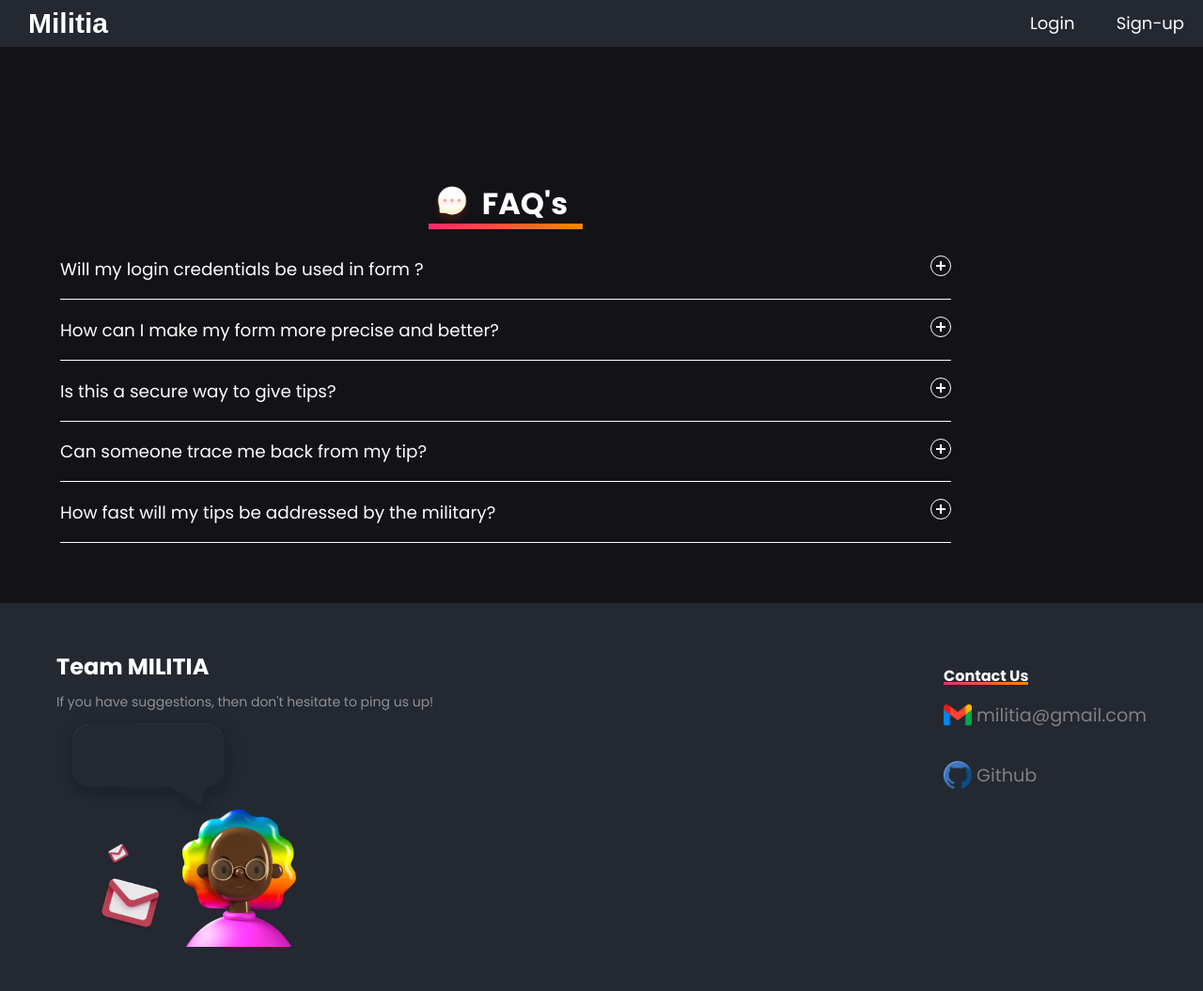
After one commit to priyapahwa/Dais-Militia, a Django app: template templates/faq.html in a window 1280 px wide. The commit adds this page. Shown: the whole page at 94% size. Run offline with Django 3.2, Linux system fonts and the light colour scheme; the template is opened without the code that fills it, so the values that code supplies are empty; some libraries are stand-ins or nearby versions.

Commit message:
Footer file and faq file seperated

```diff
--- a/templates/base.html
+++ b/templates/base.html
@@ -17,4 +17,5 @@
     {% include 'nav.html' %}
     {% block content %} {% endblock content %}
   </body>
+  {% include 'footer.html' %}
 </html>
--- /dev/null
+++ b/templates/faq.html
@@ -0,0 +1,166 @@
+{% extends 'base.html' %}
+{% load static %}
+
+{% block title %}Faq{% endblock title %}
+
+{% block styles %}
+<link rel="stylesheet" href="{% static 'assets/form.css' %}">
+<link rel="shortcut icon" href="{% static 'img/favicon.png' %}" type="image/png">
+{% endblock styles %}
+
+{% block content %}
+<style>
+    @media screen and (min-width: 600px) {
+      .col-25  {
+     display:flex;
+     justify-content: end;
+      }
+    }
+      .faqcontainer {
+       display:flex;
+        flex-direction:column;
+        flex-wrap: wrap;
+         margin: 0 auto;
+         padding: 4rem;
+
+    }
+     .accordion .accordion-item {
+         border-bottom: 1px solid white;
+    }
+
+     .accordion button {
+         position: relative;
+         display: block;
+         text-align: left;
+         width: 100%;
+         padding: 1em 0;
+         color: white;
+         font-size: 1.15rem;
+         font-weight: 400;
+         border: none;
+         background: none;
+         outline: none;
+    }
+     .accordion button:hover, .accordion button:focus {
+         cursor: pointer;
+         color: white;
+    }
+     .accordion button:hover::after, .accordion button:focus::after {
+         cursor: pointer;
+         color: grey;
+         border: 1px solid grey;
+    }
+     .accordion button .accordion-title {
+         padding: 1.5em 1.5em 2em 0;
+    }
+     .accordion button .icon {
+         display: inline-block;
+         position: absolute;
+         top: 18px;
+         right: 0;
+         width: 22px;
+         height: 22px;
+         border: 1px solid;
+         border-radius: 22px;
+    }
+     .accordion button .icon::before {
+         display: block;
+         position: absolute;
+         content: '';
+         top: 9px;
+         left: 5px;
+         width: 10px;
+         height: 2px;
+         background: currentColor;
+    }
+     .accordion button .icon::after {
+         display: block;
+         position: absolute;
+         content: '';
+         top: 5px;
+         left: 9px;
+         width: 2px;
+         height: 10px;
+         background: currentColor;
+    }
+     .accordion button[aria-expanded='true'] {
+         color: grey;
+    }
+     .accordion button[aria-expanded='true'] .icon::after {
+         width: 0;
+    }
+     .accordion button[aria-expanded='true'] + .accordion-content {
+         opacity: 1;
+         max-height: 9em;
+         transition: all 200ms linear;
+         will-change: opacity, max-height;
+    }
+     .accordion .accordion-content {
+         opacity: 0;
+         max-height: 0;
+         overflow: hidden;
+         transition: opacity 200ms linear, max-height 200ms linear;
+         will-change: opacity, max-height;
+    }
+     .accordion .accordion-content p {
+         font-size: 1rem;
+         font-weight: 300;
+         margin: 2em 0;
+    }
+
+    </style>
+
+<div class="faqcontainer">
+    <center><h1 class="headings underline--magical " style="padding-right:1rem ;padding-bottom:0.7rem"> <img src="{% static 'img/faq.png' %}" height="50rem" alt="" style="position: relative;top:1rem"> FAQ's</h1></center>
+    <div class="accordion">
+      <div class="accordion-item">
+        <button id="accordion-button-1" aria-expanded="false"><span class="accordion-title">Will my login credentials be used in form ?</span><span class="icon" aria-hidden="true"></span></button>
+        <div class="accordion-content">
+          <p>The login details are only taken in order to make sure that verified citizens are using the form.Aadhar authentication helps in achieving that.When a person uses a form,the military does not recieve identity details of the civilian.</p>
+        </div>
+      </div>
+      <div class="accordion-item">
+        <button id="accordion-button-2" aria-expanded="false"><span class="accordion-title">How can I make my form more precise and better?</span><span class="icon" aria-hidden="true"></span></button>
+        <div class="accordion-content">
+          <p>Be precise while describing the incident.Don't write about your speculation of the activity.While writing the location,latitudes and longitudes might be of precise nature.</p>
+        </div>
+      </div>
+      <div class="accordion-item">
+        <button id="accordion-button-3" aria-expanded="false"><span class="accordion-title">Is this a secure way to give tips?</span><span class="icon" aria-hidden="true"></span></button>
+        <div class="accordion-content">
+          <p>Do not hesitate about the security of this form.Your message is encrypted and can only be read by the military.</p>
+        </div>
+      </div>
+      <div class="accordion-item">
+        <button id="accordion-button-4" aria-expanded="false"><span class="accordion-title">Can someone trace me back from my tip?</span><span class="icon" aria-hidden="true"></span></button>
+        <div class="accordion-content">
+          <p>No,you can't be traced down by anyone when you are giving a tip.But don't spam wrong details,since proper tip-priortisation-facilities are already established.</p>
+        </div>
+      </div>
+      <div class="accordion-item">
+        <button id="accordion-button-5" aria-expanded="false"><span class="accordion-title">How fast will my tips be addressed by the military?</span><span class="icon" aria-hidden="true"></span></button>
+        <div class="accordion-content">
+          <p>The more precise your tip,the more priority it will get while being addressed by the military.</p>
+        </div>
+      </div>
+    </div>
+  </div>
+
+<script>
+  const items = document.querySelectorAll(".accordion button");
+
+function toggleAccordion() {
+  const itemToggle = this.getAttribute('aria-expanded');
+
+  for (i = 0; i < items.length; i++) {
+    items[i].setAttribute('aria-expanded', 'false');
+  }
+
+  if (itemToggle == 'false') {
+    this.setAttribute('aria-expanded', 'true');
+  }
+}
+
+items.forEach(item => item.addEventListener('click', toggleAccordion));
+</script>
+{% endblock content %}
--- /dev/null
+++ b/templates/footer.html
@@ -0,0 +1,26 @@
+{% load static %}
+<footer>
+
+    <footer class="footer-distributed">
+
+      <div class="footer-left">
+
+        <h3>Team MILITIA</h3>
+
+        <p class="footer-company-name">If you have suggestions,
+          then don't hesitate to ping us up!</p>
+        <img src="{% static 'img/contact-form.png' %}" height="250px" alt="">
+
+      </div>
+      <div class="footer-right">
+
+        <p class="underline--magical">Contact Us</p>
+
+   <h3> <a mailto=""><img src="{% static 'img/gmail.png'%}" height="30rem"alt="" style="margin-top: 0.9rem;"></a>
+    <span style="position: relative; top:-0.5rem ;font-size:1.2rem ;font-weight: normal;color:grey">militia@gmail.com</span> </h3>
+
+   <h3> <a mailto=""><img src="{% static 'img/github.png'%}" height="30rem"alt="" style="margin-top: 0.9rem;"></a>
+    <span style="position: relative; top:-0.5rem ;font-size:1.2rem ;font-weight: normal;color:grey">Github</span> </h3>
+      </div>
+
+    </footer>
--- a/templates/nav.html
+++ b/templates/nav.html
@@ -6,7 +6,6 @@
     </label>
     <a href="{% url 'home' %}" class="logo">Militia</a>
     <ul class="navlinks">
-      <li><a href="home.html">About</a></li>
       {% if user.is_authenticated %}
       <li><a href="{% url 'forms' %}">Form</a></li>
       <li><a href="{% url 'account_logout' %}">Log Out</a></li>
```
Also changed, not shown: templates/forms.html (+0 -78 lines), templates/home.html (+0 -26 lines).
